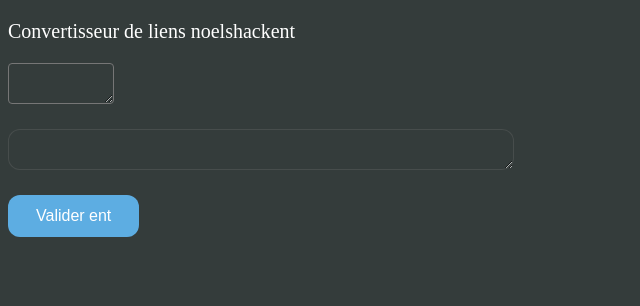
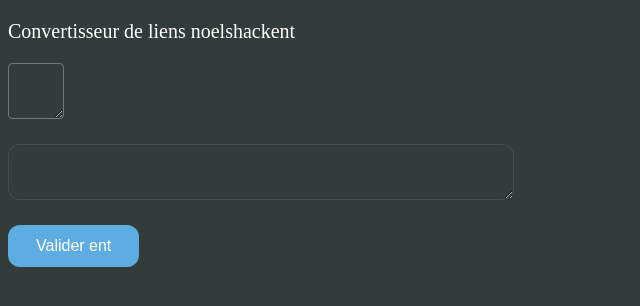
Before and after one commit to MarkelVI/Noelshack, a plain HTML site: page index.html in a window 1280 px wide. Shown: the whole page, without its empty margins (0-640 px from the left). Drawn offline with Linux system fonts and the light colour scheme.

Commit message:
Update style.css

```diff
--- a/style.css
+++ b/style.css
@@ -28,8 +28,8 @@ button:hover {
 
 #lien {
   background-color: #343C3B;
-  width: 100px;
-  height: 35px;
+  width: 50px;
+  height: 50px;
   border-radius: 4px;
   color: white;
 }
@@ -37,7 +37,7 @@ button:hover {
 #answer {
   background-color: #343C3B;
   width: 500px;
-  height: 35px;
+  height: 50px;
   border-radius: 12px;
   color: white;
 }
```
